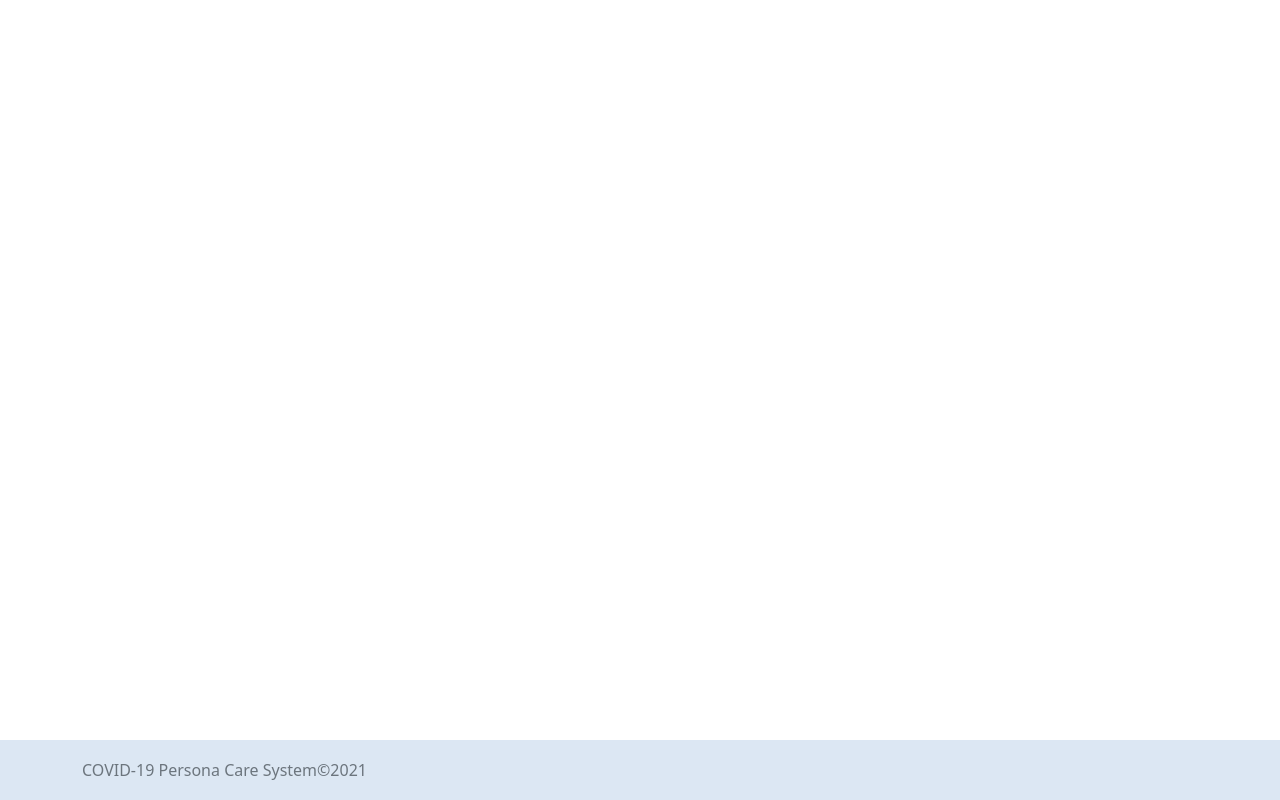
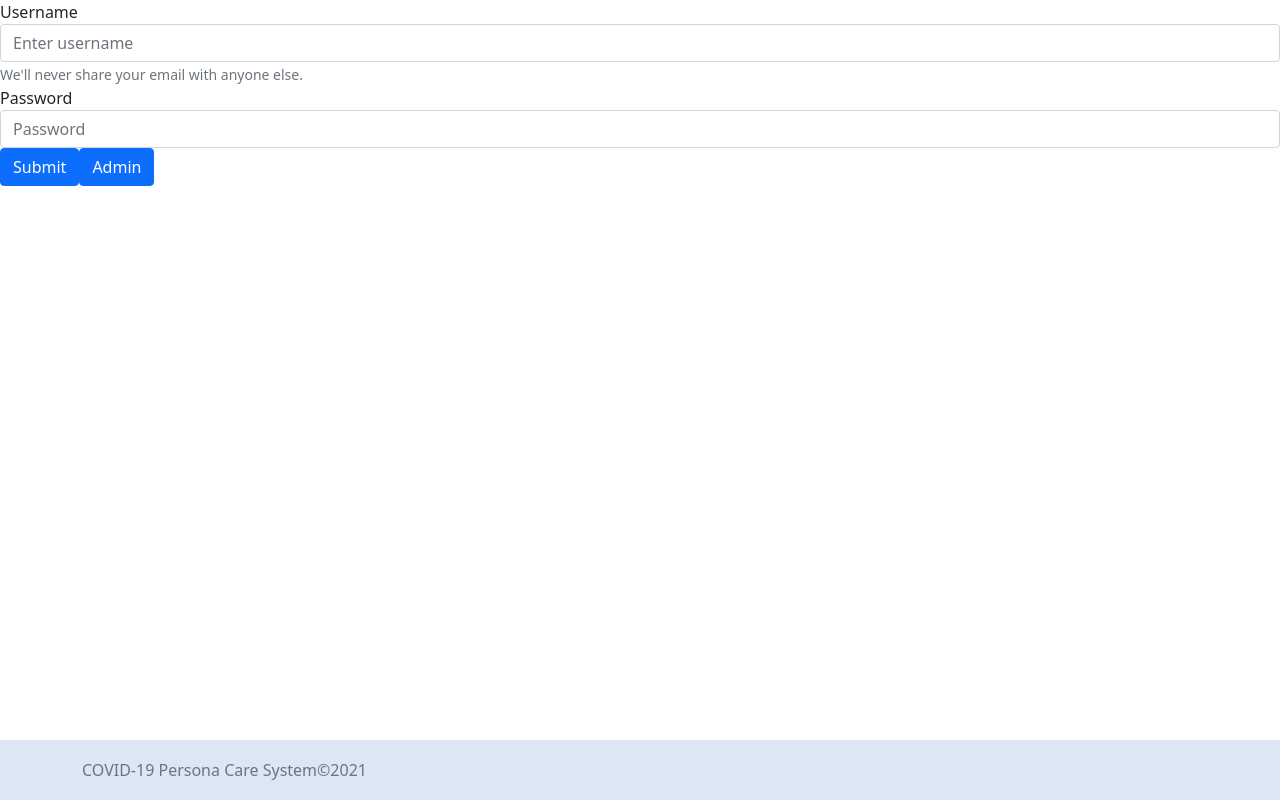
Before and after one commit to PersistentGEMS-GRP8/COVID_Persona_Care-Frontend, a React (Create React App) app: page /login in a window 1280 px wide. Built offline with nearby package versions, Linux system fonts and the light colour scheme.

Commit message:
authentication header implemented

```diff
--- a/src/App.js
+++ b/src/App.js
@@ -4,6 +4,7 @@ import Home from './components/Home';
 import Footer from './components/layout/footer'
 
 import 'bootstrap/dist/css/bootstrap.min.css';
+import Login from './pages/auth/Login';
 
 function App() {
   return (
@@ -11,6 +12,7 @@ function App() {
       <Router>
         <Switch>
           <Route exact path="/" component={Home} />
+          <Route exact path="/login" component={Login} />
         </Switch>
       </Router>
       <Footer/>
--- a/src/constants/url.js
+++ b/src/constants/url.js
@@ -1,3 +1,3 @@
 // url
-const PORT_NUMBER = '8088';
-const BASE_URL = 'http://localhost:' + PORT_NUMBER;
+const PORT_NUMBER = '8096';
+const BASE_URL = 'http://localhost:' + PORT_NUMBER +'/COVIDPersonaCare/';
--- /dev/null
+++ b/src/pages/auth/Login.js
@@ -0,0 +1,45 @@
+import React, { useState } from "react";
+import authService from "../../services/auth-service";
+import userService from "../../services/user.service";
+
+function Login() {
+    const [username, setUsername] = useState("");
+    const [password, setPassword] = useState("");
+
+    function handleUsername (e) {
+        setUsername(e.target.value);
+    }
+
+    function handlePassword (e) {
+        setPassword(e.target.value);
+    }
+
+    function signIn(){
+        authService.login(username,password)
+    }
+
+    function admin(){
+        userService.getAdminBoard().then(response => {
+
+            console.log(response.data)
+          });;
+    }
+
+    return (
+      <div className="Comment">
+        <div class="form-group">
+            <label for="exampleInputEmail1">Username</label>
+            <input type="text" class="form-control"  placeholder="Enter username" onChange={handleUsername}/>
+            <small id="emailHelp" class="form-text text-muted">We'll never share your email with anyone else.</small>
+        </div>
+        <div class="form-group">
+            <label for="exampleInputPassword1">Password</label>
+            <input type="password" class="form-control"  placeholder="Password" onChange={handlePassword}/>
+        </div>
+        <button type="submit" class="btn btn-primary" onClick={signIn}>Submit</button>
+        <button type="submit" class="btn btn-primary" onClick={admin}>Admin</button>
+      </div>
+    );
+  }
+
+export default Login;
--- /dev/null
+++ b/src/services/auth-header.js
@@ -0,0 +1,9 @@
+export default function authHeader() {
+    const token = JSON.parse(localStorage.getItem('token'));
+    console.log(token);
+    if (token) {
+      return { Authorization: 'Bearer ' + token};
+    } else {
+      return {};
+    }
+  }
--- /dev/null
+++ b/src/services/auth-service.js
@@ -0,0 +1,30 @@
+import axios from "axios";
+
+const API_URL = "http://localhost:8096/COVIDPersonaCare/";
+
+class AuthService {
+  login(username, password) {
+    return axios
+      .post(API_URL + "authenticate", {
+        username,
+        password
+      })
+      .then(response => {
+        if (response.data.token) {
+          localStorage.setItem("token", JSON.stringify(response.data.token));
+        }
+
+        return response.data;
+      });
+  }
+
+  logout() {
+    localStorage.removeItem("token");
+  }
+
+  getCurrentToken() {
+    return JSON.parse(localStorage.getItem('token'));;
+  }
+}
+
+export default new AuthService();
--- /dev/null
+++ b/src/services/user.service.js
@@ -0,0 +1,12 @@
+import axios from 'axios';
+import authHeader from './auth-header';
+
+const API_URL = "http://localhost:8096/COVIDPersonaCare/";
+
+class UserService {
+  getAdminBoard() {
+    return axios.get(API_URL + 'admin', { headers: authHeader() });
+  }
+}
+
+export default new UserService();
```
Also changed, not shown: src/pages/auth/Login.css (added).
